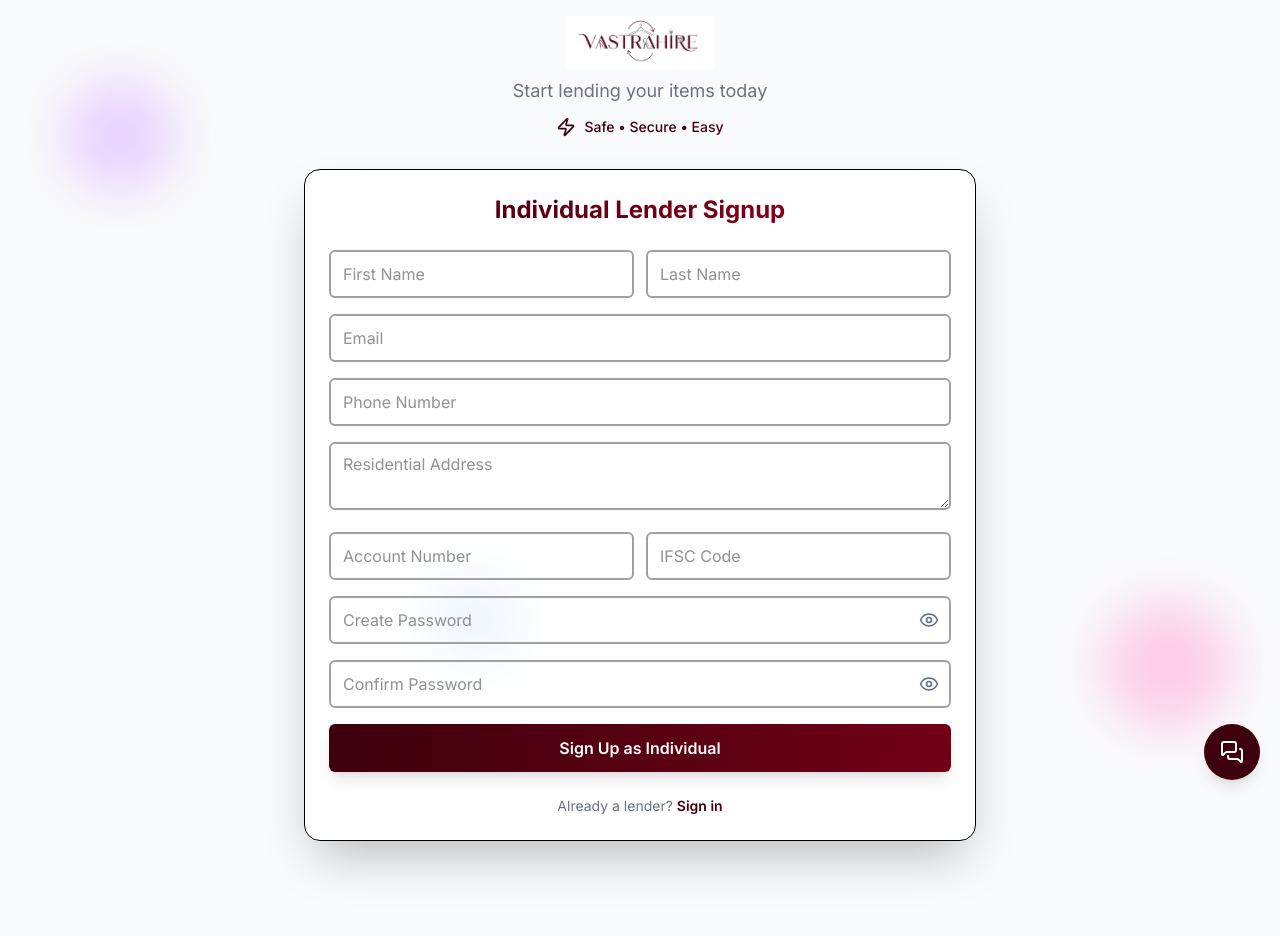
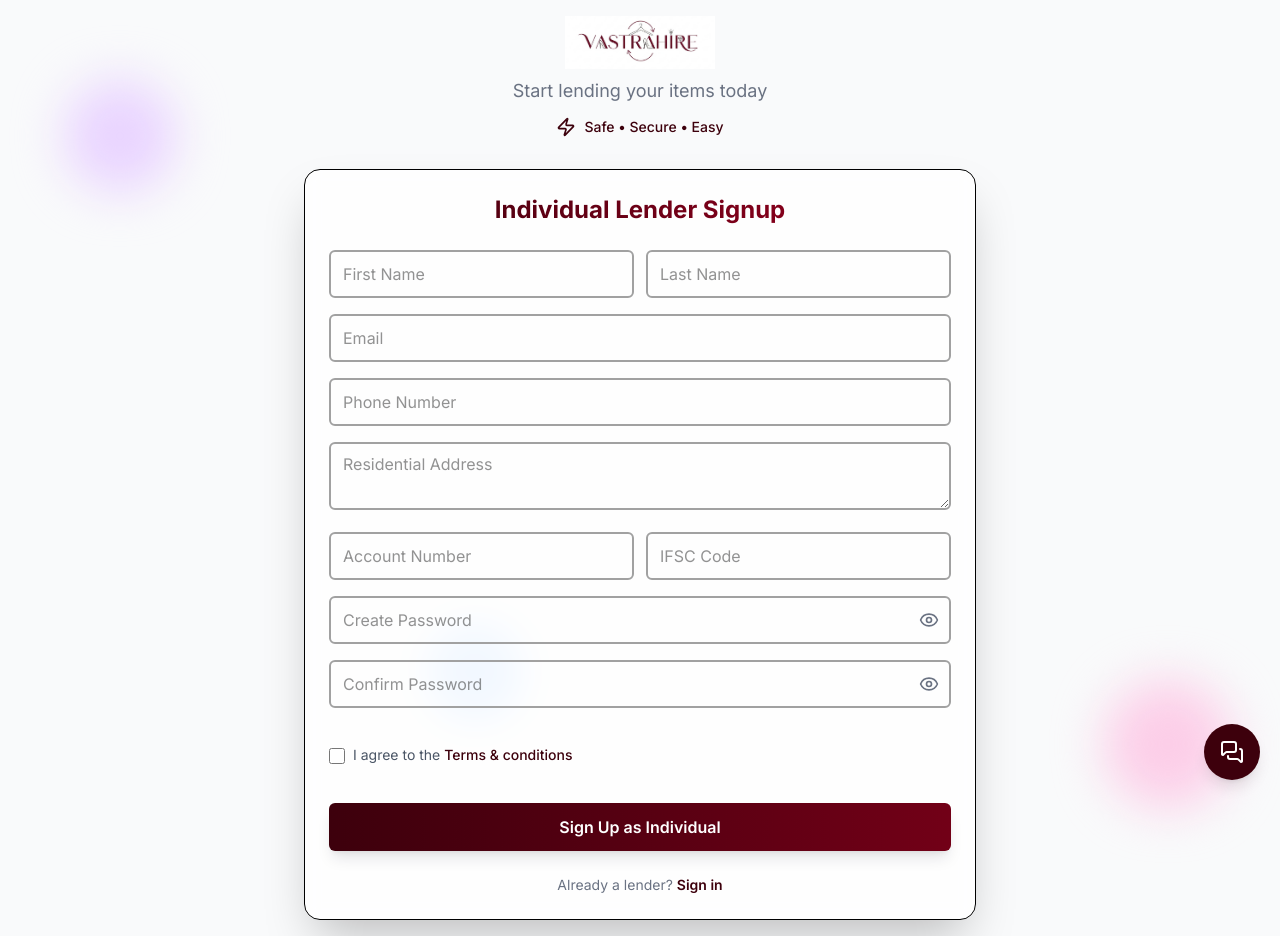
Before and after one commit to Nuvance-Technologies/vastrahire-frontend, a Next.js app: page /lender/signup/individual in a window 1280 px wide. Before the commit the page ends 857 px from the top, so only its background shows below. Built offline with nearby package versions, Linux system fonts and the light colour scheme.

Commit message:
termsandconditions

```diff
--- a/src/app/lender/signup/individual/page.tsx
+++ b/src/app/lender/signup/individual/page.tsx
@@ -25,6 +25,7 @@ export default function IndividualLenderSignupPage() {
   });
   const [showPassword, setShowPassword] = useState(false);
   const [showConfirmPassword, setShowConfirmPassword] = useState(false);
+  const [termsAccepted, setTermsAccepted] = useState(false);
 
   const router = useRouter();
 
@@ -220,6 +221,28 @@ export default function IndividualLenderSignupPage() {
                 {showConfirmPassword ? <EyeOff size={20} /> : <Eye size={20} />}
               </button>
             </div>
+            {/* Terms */}
+            <div className="flex items-start space-x-2 py-5">
+              <input
+                type="checkbox"
+                id="terms"
+                value={termsAccepted ? "accepted" : ""}
+                onChange={(e) => setTermsAccepted(e.target.checked)}
+                className="rounded border-gray-300 w-4 h-4 mt-1"
+              />
+              <label
+                htmlFor="terms"
+                className="text-sm leading-relaxed text-gray-600"
+              >
+                I agree to the{" "}
+                <Link
+                  href="/terms"
+                  className="text-[#3d000c] hover:text-[#9f0020] font-medium"
+                >
+                  Terms & conditions
+                </Link>
+              </label>
+            </div>
             <button
               type="submit"
               className="w-full h-12 bg-gradient-to-r from-[#3d000c] to-[#720017] text-white font-semibold rounded-md shadow-lg"
--- a/src/app/lender/signup/shop/page.tsx
+++ b/src/app/lender/signup/shop/page.tsx
@@ -27,6 +27,7 @@ export default function BusinessLenderSignupPage() {
   });
   const [showPassword, setShowPassword] = useState(false);
   const [showConfirmPassword, setShowConfirmPassword] = useState(false);
+  const [termsAccepted, setTermsAccepted] = useState(false);
 
   const router = useRouter();
 
@@ -251,6 +252,28 @@ export default function BusinessLenderSignupPage() {
                 {showConfirmPassword ? <EyeOff size={20} /> : <Eye size={20} />}
               </button>
             </div>
+            {/* Terms */}
+                        <div className="flex items-start space-x-2 py-5">
+                          <input
+                            type="checkbox"
+                            id="terms"
+                            value={termsAccepted ? "accepted" : ""}
+                            onChange={(e) => setTermsAccepted(e.target.checked)}
+                            className="rounded border-gray-300 w-4 h-4 mt-1"
+                          />
+                          <label
+                            htmlFor="terms"
+                            className="text-sm leading-relaxed text-gray-600"
+                          >
+                            I agree to the{" "}
+                            <Link
+                              href="/terms"
+                              className="text-[#3d000c] hover:text-[#9f0020] font-medium"
+                            >
+                              Terms & conditions
+                            </Link>
+                          </label>
+                        </div>
             <button className="w-full h-12 bg-gradient-to-r from-[#3d000c] to-[#720017] text-white font-semibold rounded-md shadow-lg">
               Sign Up as Business
             </button>
```
